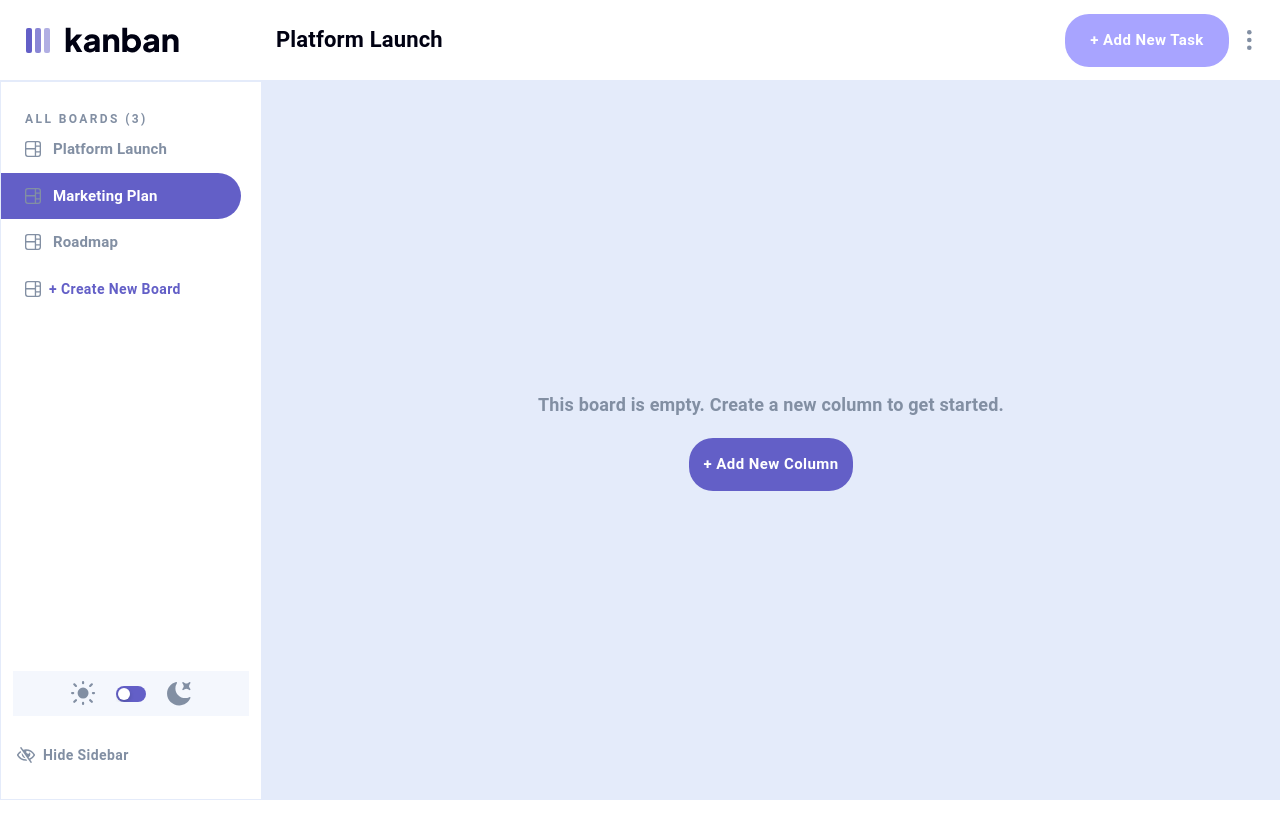
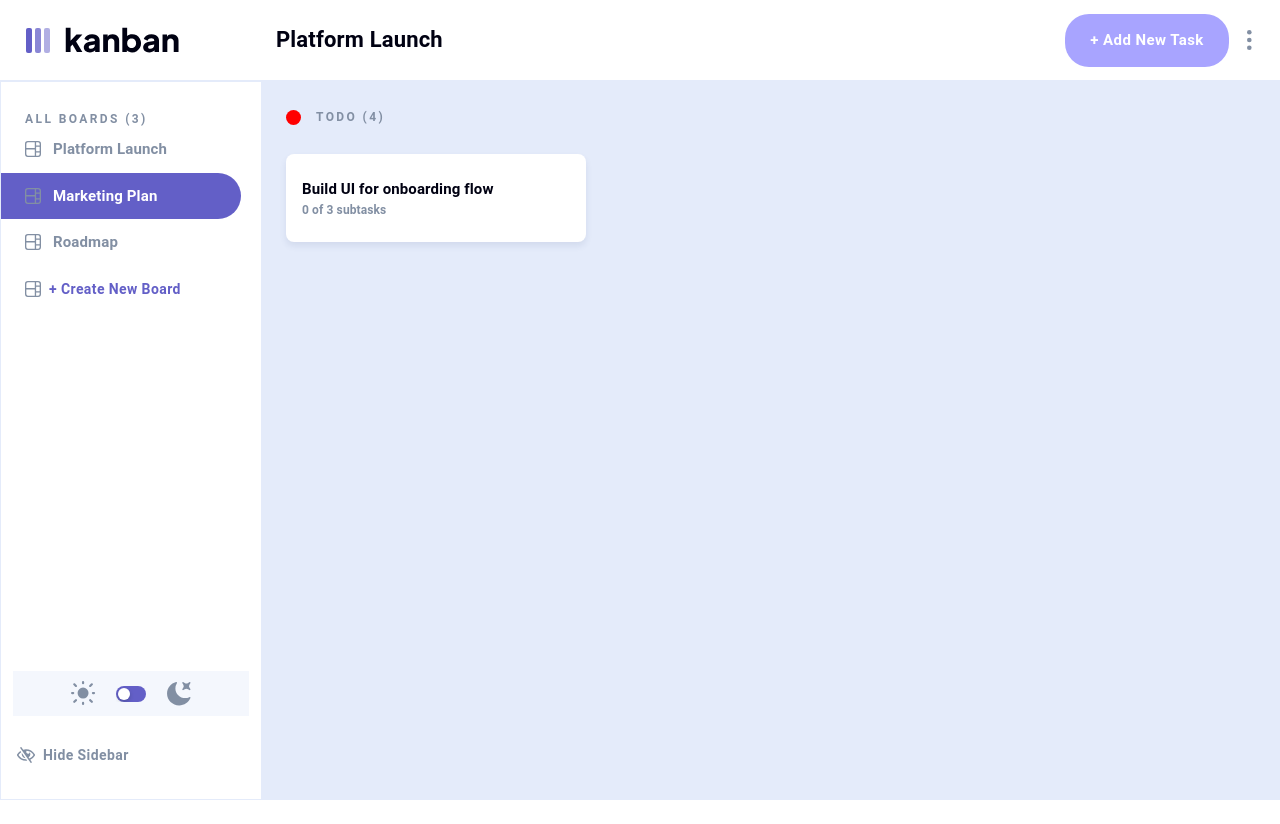
Before and after one commit to bilanoo/kanban-board, a React (Vite) app: page / in a window 1280 px wide. Before the commit the page ends 800 px from the top, so only its background shows below. Built offline with nearby package versions, Linux system fonts and the light colour scheme.

Commit message:
static single column implemnted.

```diff
--- a/src/BoardColumns/BoardColumns.tsx
+++ b/src/BoardColumns/BoardColumns.tsx
@@ -1,12 +1,14 @@
+import { Column } from "./Column/Column";
 import { AddNewColumn, NoColumnsContainer, NoColumnsTextInfo } from "./style";
 
 export const BoardColumns = () => {
   return (
-    <NoColumnsContainer className="board-content">
-      <NoColumnsTextInfo>
-        This board is empty. Create a new column to get started.
-      </NoColumnsTextInfo>
-      <AddNewColumn> + Add New Column</AddNewColumn>
-    </NoColumnsContainer>
+    // <NoColumnsContainer className="board-content">
+    //   <NoColumnsTextInfo>
+    //     This board is empty. Create a new column to get started.
+    //   </NoColumnsTextInfo>
+    //   <AddNewColumn> + Add New Column</AddNewColumn>
+    // </NoColumnsContainer>
+    <Column />
   );
 };
--- /dev/null
+++ b/src/BoardColumns/Column/Column.tsx
@@ -0,0 +1,27 @@
+import {
+  TaskColoredBall,
+  Container,
+  ContentContainer,
+  TaskContainer,
+  TaskName,
+  PaperContainer,
+  TaskTitle,
+  AmountOfSubtasks,
+} from "./style";
+
+export const Column = () => {
+  return (
+    <Container className="each-column">
+      <ContentContainer>
+        <TaskContainer>
+          <TaskColoredBall />
+          <TaskName variant="h6">TODO (4)</TaskName>
+        </TaskContainer>
+        <PaperContainer elevation={0}>
+          <TaskTitle variant="h6">Build UI for onboarding flow</TaskTitle>
+          <AmountOfSubtasks>0 of 3 subtasks</AmountOfSubtasks>
+        </PaperContainer>
+      </ContentContainer>
+    </Container>
+  );
+};
--- /dev/null
+++ b/src/BoardColumns/Column/style.tsx
@@ -0,0 +1,84 @@
+import { Paper, Typography, styled } from "@mui/material";
+
+export const Container = styled("div")(({ theme }) => ({
+  "&": {
+    display: "flex",
+    width: "100%",
+    height: "100%",
+    backgroundColor: theme.custom.columnContentColor,
+  },
+}));
+
+export const ContentContainer = styled("div")(() => ({
+  "&": {
+    display: "flex",
+    flexDirection: "column",
+    width: "300px",
+    height: "100%",
+    marginTop: "24px",
+    marginLeft: "24px",
+  },
+}));
+
+export const TaskContainer = styled("div")(() => ({
+  "&": {
+    display: "flex",
+    alignItems: "center",
+    width: "100%",
+    height: "25px",
+    paddingBottom: "24px",
+  },
+}));
+
+export const TaskColoredBall = styled("div")(() => ({
+  "&": {
+    width: "15px",
+    height: "15px",
+    borderRadius: "50%",
+    backgroundColor: "red",
+  },
+}));
+
+export const TaskName = styled(Typography)(({ theme }) => ({
+  "&": {
+    color: theme.palette.text.primary,
+    fontSize: "12px",
+    fontWeight: 700,
+    letterSpacing: "2.4px",
+    marginLeft: "15px",
+  },
+}));
+
+export const PaperContainer = styled(Paper)(({ theme }) => ({
+  "&": {
+    display: "flex",
+    flexDirection: "column",
+    justifyContent: "center",
+    width: "100%",
+    minHeight: "88px",
+    borderRadius: "8px",
+    boxShadow: `0px 4px 6px 0px ${theme.custom.boxShadowColor}`,
+    backgroundColor: theme.palette.primary.main,
+    cursor: "pointer",
+  },
+}));
+
+export const TaskTitle = styled(Typography)(({ theme }) => ({
+  "&": {
+    color: theme.palette.text.secondary,
+    paddingLeft: "16px",
+    alignSelf: "start",
+    fontSize: "15px",
+    fontWeight: 700,
+  },
+}));
+
+export const AmountOfSubtasks = styled(Typography)(({ theme }) => ({
+  "&": {
+    color: theme.palette.text.primary,
+    paddingLeft: "16px",
+    alignSelf: "start",
+    fontSize: "12px",
+    fontWeight: 700,
+  },
+}));
--- a/src/theme.tsx
+++ b/src/theme.tsx
@@ -10,6 +10,7 @@ declare module "@mui/material/styles" {
       lightPurple: string;
       delete: string;
       columnContentColor: string;
+      boxShadowColor: string;
     };
   }
   // allow configuration using `createTheme`
@@ -22,6 +23,7 @@ declare module "@mui/material/styles" {
       lightPurple?: string;
       delete?: string;
       columnContentColor?: string;
+      boxShadowColor?: string;
     };
   }
 }
@@ -53,5 +55,7 @@ export const getDesignTokens = (mode: PaletteMode) => ({
     lightPurple: "#a8a4ff",
     delete: "#EA5555",
     columnContentColor: mode === "light" ? "#E4EBFA" : "#20212C",
+    boxShadowColor:
+      mode === "light" ? "rgba(54, 78, 126, 0.10)" : "rgb(173, 216, 230)",
   },
 });
```
